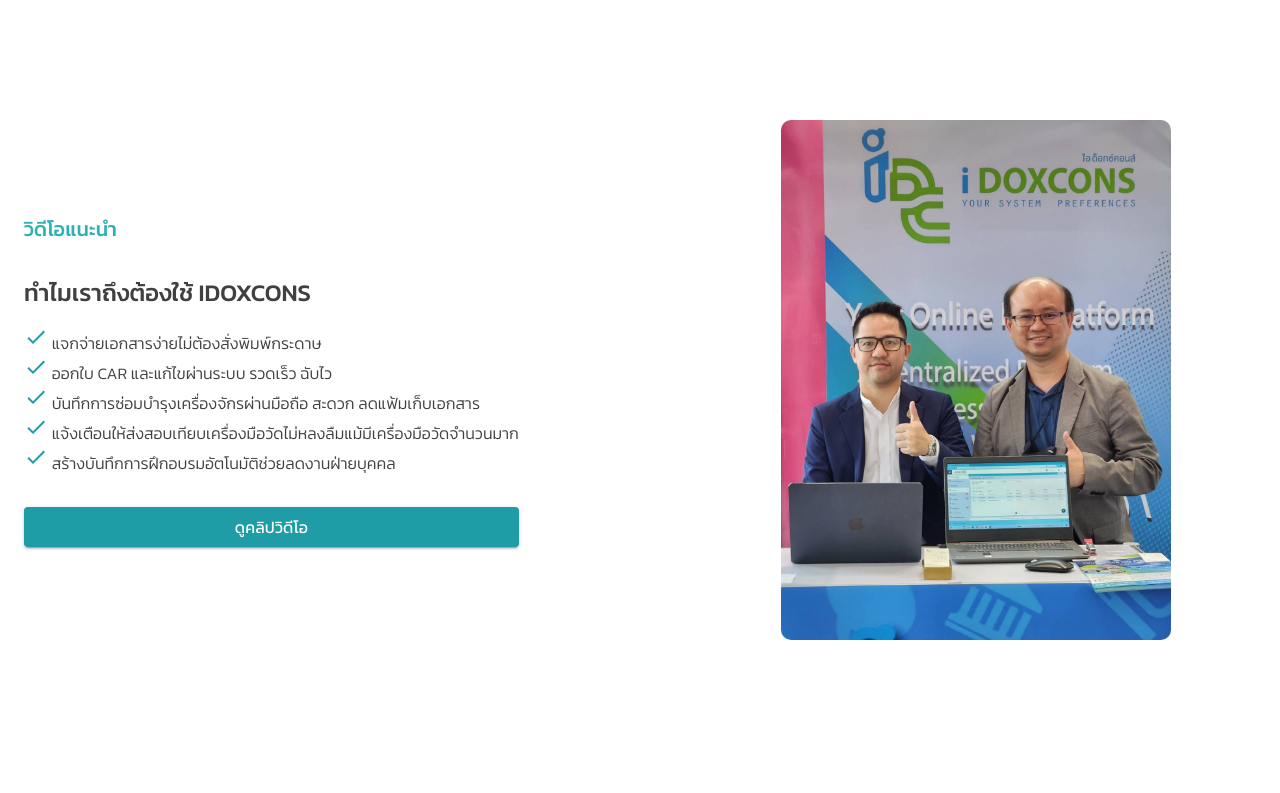
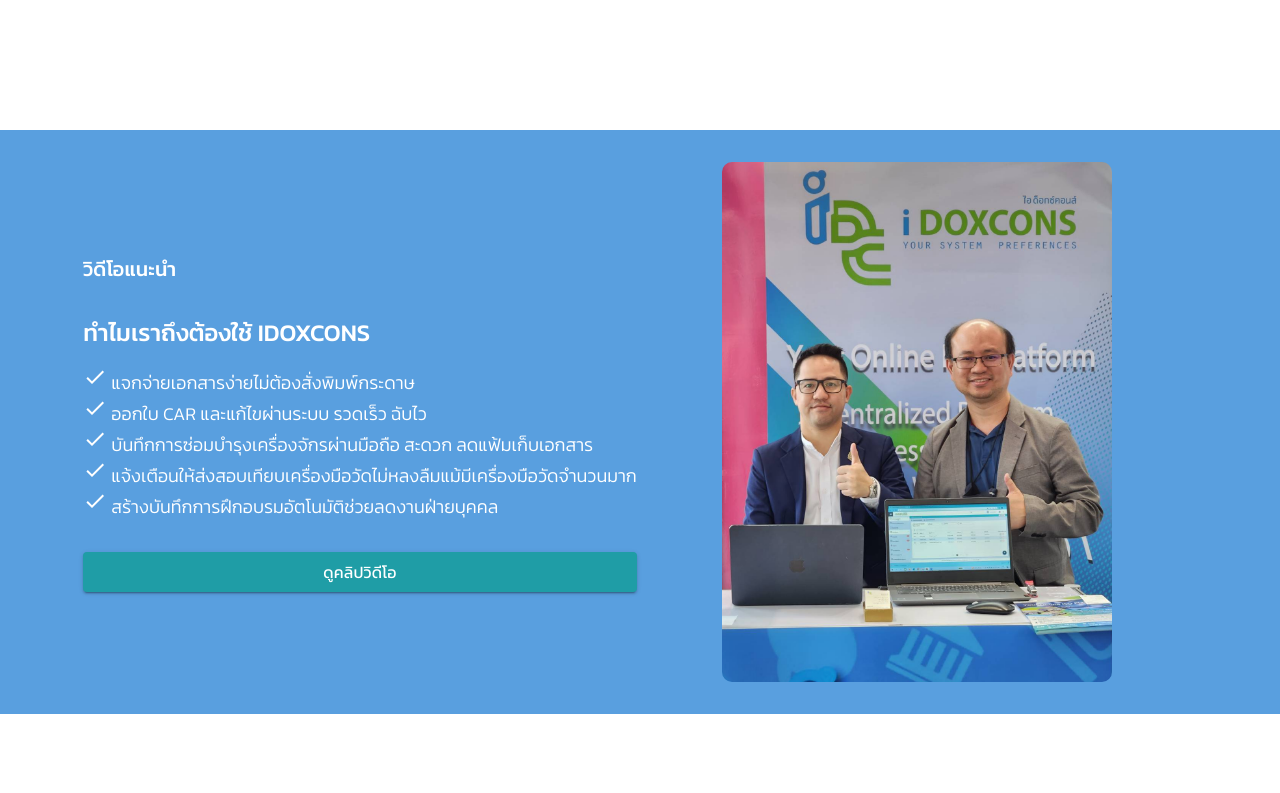
Before and after one commit to aesupakorn/IDOXCONS_landingpage, a React (Create React App) app: page / in a window 1280 px wide. Shown: the part 1040-1833 px from the top of the page. Built offline with nearby package versions, Linux system fonts and the light colour scheme.

Commit message:
Update: UI 06/04/2023

```diff
--- a/src/App.js
+++ b/src/App.js
@@ -1,10 +1,10 @@
 import { Box, Divider, Stack, styled } from "@mui/material";
-import Footer from "./components/Footer";
-import Function from "./components/Function";
+import Footer from "./components/Footer/Footer";
+import FunctionIntroduce from "./components/FunctionIntroduce";
 
 import Navbar from "./components/Navbar";
 import QA from "./components/QA";
-import VidBand from "./components/VidBand";
+import VidBand from "./components/Vidband/VidBand";
 import { BrowserRouter } from "react-router-dom";
 import Test from "./components/Test";
 import Introduction from "./components/IntroducePage/Introduction";
@@ -30,7 +30,7 @@
 
           <VidBand />
 
-          <Function />
+          <FunctionIntroduce />
 
           <FunctionCard />
 
--- /dev/null
+++ b/src/components/Footer/Footer.js
@@ -0,0 +1,30 @@
+import { Box, IconButton, Stack, Typography } from '@mui/material';
+import React from 'react';
+import LeftFooter from './LeftFooter';
+import RightFooter from './RightFooter';
+
+
+const Footer = () => {
+	return (
+		<>
+			<Stack
+				p={10}
+				px={20}
+				bgcolor={'#404041'}
+				color='white'
+				direction={'row'}
+				justifyContent='space-between'
+			>
+				<LeftFooter/>
+
+
+
+				<RightFooter/>
+			</Stack>
+
+			{/* <Box component='img' sx={{}} alt='Footer' src={'img/footer.png'}></Box> */}
+		</>
+	);
+};
+
+export default Footer;
--- /dev/null
+++ b/src/components/Footer/LeftFooter.js
@@ -0,0 +1,75 @@
+import React from 'react'
+import { Box, IconButton, Stack, Typography } from '@mui/material';
+import YouTubeIcon from '@mui/icons-material/YouTube';
+import FacebookIcon from '@mui/icons-material/Facebook';
+import { Link } from 'react-router-dom';
+const LeftFooter = () => {
+  return (
+    <Stack direction={'column'} gap={2}>
+					<Stack gap={1}>
+						<Typography variant='h6' fontWeight={500}>
+							ติดต่อส่วนกลาง
+						</Typography>
+						<Typography variant='h6' fontWeight={300}>
+							โทร 02-9218683 , 061-7461221 , 061-0819366
+						</Typography>
+						<Typography variant='h6' fontWeight={300}>
+							อีเมล admin@imapasia.com
+						</Typography>
+						<Typography variant='h6' fontWeight={300}>
+							เวลาทำการ จันทร์ - เสาร์ 08.00-17.00 น.
+						</Typography>
+					</Stack>
+					<Stack direction={'row'} gap={2}>
+						<Stack
+							direction={'column'}
+							justifyContent='center'
+							alignItems='center'
+							gap={1}
+						>
+							<Typography variant='h6' fontWeight={400}>
+								Line @idoxcons
+							</Typography>
+							<Box
+								component='img'
+								alt='Idoxcons Logo'
+								src={'img/lineadd.png'}
+							></Box>
+						</Stack>
+						<Stack direction={'column'} gap={1}>
+							<Typography variant='h6' fontWeight={400}>
+								Social Media
+							</Typography>
+							<Stack direction={'row'} justifyContent='center' gap={0}>
+								<IconButton component='label'>
+									<YouTubeIcon
+										fontSize='large'
+										sx={{
+											color: 'white',
+											bgcolor: 'red',
+											height: 40,
+											width: 40,
+											borderRadius: '4px',
+										}}
+									/>
+								</IconButton>
+								<IconButton component='label'>
+									<FacebookIcon
+										fontSize='large'
+										sx={{
+											color: 'white',
+											bgcolor: '#1877F2',
+											height: 40,
+											width: 40,
+											borderRadius: '4px',
+										}}
+									/>
+								</IconButton>
+							</Stack>
+						</Stack>
+					</Stack>
+				</Stack>
+  )
+}
+
+export default LeftFooter
--- /dev/null
+++ b/src/components/Footer/RightFooter.js
@@ -0,0 +1,32 @@
+import React from 'react';
+import { Box, IconButton, Stack, Typography } from '@mui/material';
+import YouTubeIcon from '@mui/icons-material/YouTube';
+import FacebookIcon from '@mui/icons-material/Facebook';
+import { Link } from 'react-router-dom';
+const RightFooter = () => {
+	return (
+		<Stack gap={1}>
+			<Typography variant='h5' fontWeight={500}>
+				ติดต่อฝ่ายขาย
+			</Typography>
+			<Typography variant='h6' fontWeight={300}>
+				โทร 099-108-1667
+			</Typography>
+			<Typography variant='h6' fontWeight={300}>
+				อีเมล teerapan.j@imapasia.com
+			</Typography>
+			<Typography variant='h6' fontWeight={300}>
+				เวลาทำการ ทุกวัน 09.00-20.00 น.
+			</Typography>
+			<br />
+			<Typography variant='h5' fontWeight={500}>
+				ที่อยู่
+			</Typography>
+			<Typography variant='h6' fontWeight={300}>
+				99/75 หมู่ 5 ต.ไทรม้า อ.เมือง จ.นนทบุรี 11000
+			</Typography>
+		</Stack>
+	);
+};
+
+export default RightFooter;
--- a/src/components/IntroducePage/Introduction.js
+++ b/src/components/IntroducePage/Introduction.js
@@ -18,7 +18,6 @@
     <Container sx={{}}>
       <Circle />
       <Stack
-        // border={1}
         direction="column"
         sx={{ height: "90vh" }}
         justifyContent="center"
--- a/src/components/Navbar.js
+++ b/src/components/Navbar.js
@@ -21,21 +21,22 @@
 const defaultNav = {
   backgroundColor: "transparent",
   boxShadow: "none",
-  width: "100%",
+  width: "100vw",
   height: "10vh",
   zIndex: 10,
   justifyContent: "center",
+  border:'1px solid red'
 };
 const activeNav = {
   backgroundColor: "white",
   boxShadow: "0px 3px 4px 0px rgba(166,166,166,0.33)",
-  width: "100%",
+  width: "100vw",
   height: "10vh",
   zIndex: 10,
   justifyContent: "center",
 };
 const LogInBtn = styled(Button)({});
-const pages = ["เกี่ยวกับเรา", "ฟังก์ชันการใช้งาน", "คำถามที่พบบ่อย"];
+const pages = ["เกี่ยวกับเรา", "แนะนำฟังก์ชัน", "ฟังก์ชันใหม่พร้อมใช้งาน"];
 
 const Navbar = () => {
   const [navOnScroll, setNavOnScroll] = useState(false);
@@ -95,7 +96,7 @@
             <LogInBtn
               variant="contained"
               color="primary"
-              startIcon={<AccountCircleIcon style={{ color: "white" }} />}
+              startIcon={<AccountCircleIcon sx={{ color: "white" }} />}
             >
               <Link href="https://www.idoxcons.com/login">
                 <Typography fontWeight={300} color={"white"}>
--- a/src/components/VidBand.js
+++ b/src/components/Vidband/VidBand.js
@@ -11,26 +11,27 @@
 import React, { useState } from "react";
 
 import CheckIcon from "@mui/icons-material/Check";
-import { VidInfo } from "../utils/VidInfo";
+import { VidInfo } from "../../utils/VidInfo";
 
 const TextTypography = styled(Typography)({
-  color: "#404041",
+  color:"#FFFFFF"
 });
 const VidBand = () => {
   const [openVid, setOpenVid] = useState(false);
 
   return (
-    <Container sx={{ mt: "10vh" }}>
+
       <Paper
         elevation={0}
-        sx={{ backgroundColor: "transparent", borderRadius: "0px" }}
+        sx={{height:'', backgroundColor: "#599FDF", borderRadius: "0px",width:'100%',p:'2rem',mt:'10vh'}}
       >
         <Stack
           direction="row"
-          justifyContent="space-between"
+          justifyContent="center"
           alignItems="center"
           sx={{
-            height: 500,
+            backgroundColor:'',
+            height: 'max-content',
             width: "100%",
             margin: "auto",
           }}
@@ -41,19 +42,19 @@
             alignItems="s"
             gap={4}
           >
-            <Typography variant="h6" color="primary.light">
+            <Typography variant="h6" color="#FFFFFF">
               วิดีโอแนะนำ
             </Typography>
             <Stack gap={2}>
-              <TextTypography variant="h5" fontWeight={500}>
+              <TextTypography variant="h5"  fontWeight={500}>
                 ทำไมเราถึงต้องใช้ IDOXCONS
               </TextTypography>
-              <Box fontSize={16} fontWeight="300" color="#404041">
+              <Box fontSize={18} fontWeight="300" color="#FFFFFF">
                 <ul style={{ listStyleType: "none" }}>
                   {VidInfo.map((element, index) => {
                     return (
                       <li key={index}>
-                        <CheckIcon color="primary" /> {element.description}
+                        <CheckIcon  /> {element.description}
                       </li>
                     );
                   })}
@@ -76,7 +77,7 @@
             {openVid && (
               <iframe
                 width="560"
-                height="315"
+                height="360"
                 src="https://www.youtube.com/embed/iNgCyiKJVN0?autoplay=1"
                 title="YouTube video player"
                 frameborder="0"
@@ -108,7 +109,7 @@
           </Box>
         </Stack>
       </Paper>
-    </Container>
+
   );
 };
 
--- a/src/theme.js
+++ b/src/theme.js
@@ -1,6 +1,7 @@
 import { createTheme } from "@mui/material";
 
 export const theme = createTheme({
+
   palette: {
     primary: {
       main: "#1F9DA6",
@@ -12,6 +13,9 @@
     third: {
       main: "#9EC21D",
     },
+    fourth:{
+      main:'#FFFFFF'
+    }
   },
 
   components: {
```
Also changed, not shown: src/components/Footer.js (deleted, +0 -111 lines), info.txt, src/components/FunctionIntroduce.js (renamed from src/components/Function.js).
